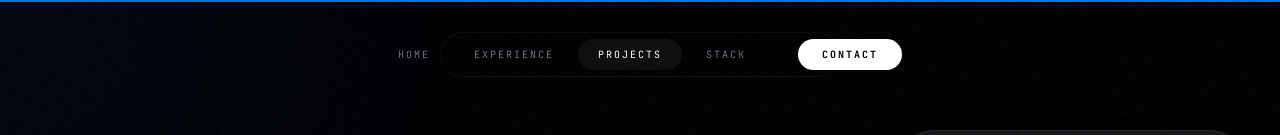
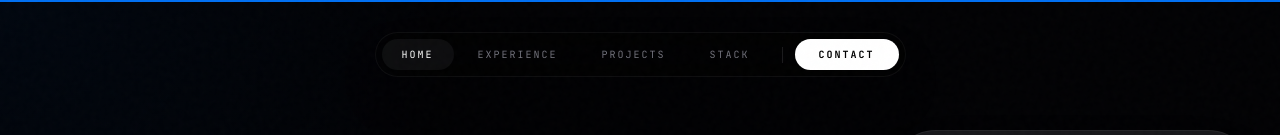
Before and after one commit to shreyash0216/Shreyash_Portfolio, a Next.js app: page / in a window 1280 px wide. Shown: the top 135 px of the page. Built offline with nearby package versions, Linux system fonts and the light colour scheme.

Commit message:
Final Update

```diff
--- a/src/components/Hero.tsx
+++ b/src/components/Hero.tsx
@@ -16,7 +16,7 @@ const Hero = () => {
                 initial={{ opacity: 0, y: 30 }}
                 animate={{ opacity: 1, y: 0 }}
                 transition={{ duration: 0.8, ease: [0.16, 1, 0.3, 1] }}
-                className="text-6xl sm:text-7xl md:text-8xl lg:text-[10rem] font-extrabold tracking-tight leading-[0.85] text-white"
+                className="text-6xl sm:text-7xl md:text-8xl lg:text-[10rem] font-extrabold tracking-tight leading-[0.9] text-white"
               >
                 Software <br />
                 <span className="text-zinc-500">Engineer</span>
--- a/src/components/Navbar.tsx
+++ b/src/components/Navbar.tsx
@@ -48,18 +48,14 @@ const Navbar = () => {
         initial={{ y: -100, opacity: 0 }}
         animate={{ y: 0, opacity: 1 }}
         transition={{ duration: 0.8, ease: [0.16, 1, 0.3, 1] }}
-        className={`flex items-center justify-between md:justify-center gap-2 p-1.5 rounded-full border transition-all duration-500 w-full max-w-[400px] md:w-auto ${
-          scrolled || isMobileMenuOpen
-          ? "bg-black/80 backdrop-blur-xl border-white/10 shadow-2xl"
-          : "bg-transparent border-transparent md:bg-black/20 md:backdrop-blur-md md:border-white/5"
-        }`}
+        className={`flex items-center gap-1 p-1.5 rounded-full bg-black/40 backdrop-blur-xl border border-white/5 shadow-2xl transition-all duration-500`}
       >
-        {/* Mobile Logo/Title (Visible only on small screens) */}
+        {/* Mobile Logo (Visible only on small screens) */}
         <div className="md:hidden pl-4 py-2 text-[10px] font-mono font-bold uppercase tracking-widest text-white">
           SA_ENGINEER
         </div>
 
-        {/* Desktop Links */}
+        {/* Desktop Links - Flattened sibling structure */}
         <div className="hidden md:flex items-center gap-1">
           {navItems.map((item) => {
             const id = item.toLowerCase() === "stack" ? "skills" : item.toLowerCase();
@@ -69,15 +65,16 @@ const Navbar = () => {
               <button
                 key={item}
                 onClick={() => scrollTo(id)}
-                className={`px-5 py-2 text-[10px] font-mono uppercase tracking-[0.2em] transition-colors relative ${
+                className={`px-5 py-2 text-[10px] font-mono uppercase tracking-[0.2em] transition-colors relative rounded-full ${
                   isActive ? "text-white" : "text-zinc-500 hover:text-white"
                 }`}
               >
-                {item}
+                <span className="relative z-10">{item}</span>
                 {isActive && (
                   <motion.div
                     layoutId="activeNav"
-                    className="absolute inset-0 bg-white/5 rounded-full z-[-1]"
+                    className="absolute inset-0 bg-white/5 rounded-full"
+                    transition={{ type: "spring", stiffness: 380, damping: 30 }}
                   />
                 )}
               </button>
--- a/src/components/SystemDesign.tsx
+++ b/src/components/SystemDesign.tsx
@@ -68,7 +68,7 @@ const SystemDesign = () => {
         </div>
       </div>
 
-      <div ref={containerRef} className="glass-card p-6 md:p-8 overflow-x-auto relative scrollbar-hide">
+      <div ref={containerRef} className="glass-card pt-24 pb-8 px-6 md:px-12 lg:overflow-visible overflow-x-auto relative scrollbar-hide">
         <div className="flex items-center justify-between gap-6 relative lg:h-28 min-w-[900px] lg:min-w-0">
           {NODES.map((node, i) => {
             const isNeighbor = hoveredNode !== null && (hoveredNode === i - 1 || hoveredNode === i + 1);
@@ -84,14 +84,14 @@ const SystemDesign = () => {
               >
                 <motion.div
                   animate={{
-                    scale: isActive ? 1.15 : isNeighbor ? 1.05 : 1,
+                    scale: isActive ? 1.1 : isNeighbor ? 1.05 : 1,
                     opacity: isInactive ? 0.4 : 1,
                     borderColor: isActive ? node.color : isNeighbor ? "rgba(255,255,255,0.2)" : "rgba(255,255,255,0.05)"
                   }}
                   className="flex flex-col items-center gap-4 cursor-help relative"
                 >
                   <div
-                    className="w-14 h-14 md:w-16 md:h-16 rounded-2xl bg-black border border-zinc-800 flex items-center justify-center text-white transition-all shadow-2xl relative overflow-visible"
+                    className="w-14 h-14 md:w-16 md:h-16 rounded-2xl bg-black border border-zinc-800 flex items-center justify-center text-white transition-all shadow-2xl relative"
                     style={{
                       boxShadow: isActive ? `0 0 40px ${node.color}40` : isNeighbor ? `0 0 20px ${node.color}10` : 'none',
                     }}
@@ -104,27 +104,27 @@ const SystemDesign = () => {
                           initial={{ opacity: 0, y: 15, scale: 0.95 }}
                           animate={{ opacity: 1, y: 0, scale: 1 }}
                           exit={{ opacity: 0, y: 15, scale: 0.95 }}
-                          className={`absolute z-[100] w-64 p-5 bg-[#09090b]/95 backdrop-blur-xl border border-white/10 rounded-2xl shadow-2xl pointer-events-none
-                            ${i > NODES.length / 2 ? 'right-0 origin-right' : 'left-0 origin-left'}
-                            top-20
+                          className={`absolute z-[100] w-64 p-5 bg-[#09090b]/98 backdrop-blur-2xl border border-white/10 rounded-2xl shadow-[0_20px_50px_rgba(0,0,0,0.5)] pointer-events-none
+                            ${i > NODES.length / 2 ? '-right-4 lg:-right-4 origin-right' : '-left-4 lg:-left-4 origin-left'}
+                            -top-[155px]
                           `}
                         >
                           <div className="space-y-4 text-left">
                             <div>
-                              <p className="text-[9px] font-mono text-accent uppercase tracking-widest mb-1">Purpose</p>
+                              <p className="text-[9px] font-mono text-accent uppercase tracking-widest mb-1 font-bold">Purpose</p>
                               <p className="text-xs text-white font-bold leading-tight">{node.purpose}</p>
                             </div>
                             <div>
-                              <p className="text-[9px] font-mono text-zinc-500 uppercase tracking-widest mb-1">Intelligence</p>
-                              <p className="text-[11px] text-zinc-400 leading-relaxed">{node.desc}</p>
+                              <p className="text-[9px] font-mono text-zinc-500 uppercase tracking-widest mb-1 font-bold">Intelligence</p>
+                              <p className="text-[11px] text-zinc-300 leading-relaxed font-medium">{node.desc}</p>
                             </div>
-                            <div className="pt-2 flex flex-wrap gap-1.5 border-t border-white/5">
+                            <div className="pt-3 flex flex-wrap gap-1.5 border-t border-white/5">
                               {node.tech.map(t => (
-                                <span key={t} className="px-1.5 py-0.5 bg-white/5 rounded text-[8px] font-mono text-zinc-500">{t}</span>
+                                <span key={t} className="px-2 py-0.5 bg-white/5 border border-white/5 rounded text-[8px] font-mono text-zinc-400">{t}</span>
                               ))}
                             </div>
                           </div>
-                          <div className={`absolute -top-1 w-2 h-2 bg-[#09090b] border-t border-l border-white/10 rotate-45 ${i > NODES.length / 2 ? 'right-6' : 'left-6'}`} />
+                          <div className={`absolute -bottom-1 w-2 h-2 bg-[#09090b] border-b border-r border-white/10 rotate-45 ${i > NODES.length / 2 ? 'right-10' : 'left-10'}`} />
                         </motion.div>
                       )}
                     </AnimatePresence>
@@ -138,7 +138,7 @@ const SystemDesign = () => {
                   <div className="flex items-center justify-center">
                     <motion.div
                       animate={{
-                        opacity: hoveredNode === i || hoveredNode === i + 1 ? 1 : 0.1,
+                        opacity: hoveredNode === i || hoveredNode === i + 1 ? 1 : 0.15,
                         scaleX: hoveredNode === i || hoveredNode === i + 1 ? 1.2 : 1,
                         backgroundColor: hoveredNode === i || hoveredNode === i + 1 ? node.color : "#27272a"
                       }}
@@ -147,9 +147,13 @@ const SystemDesign = () => {
                     <motion.div
                       animate={{
                         x: hoveredNode === i || hoveredNode === i + 1 ? [0, 4, 0] : 0,
-                        color: hoveredNode === i || hoveredNode === i + 1 ? node.color : "#27272a"
+                        color: hoveredNode === i || hoveredNode === i + 1 ? node.color : "#27272a",
+                        opacity: hoveredNode === i || hoveredNode === i + 1 ? 1 : 0.15,
                       }}
-                      transition={{ repeat: hoveredNode === i || hoveredNode === i + 1 ? Infinity : 0, duration: 1.5 }}
+                      transition={{
+                        x: { repeat: hoveredNode === i || hoveredNode === i + 1 ? Infinity : 0, duration: 1.5 },
+                        opacity: { duration: 0.3 }
+                      }}
                       className="-ml-2 transition-colors"
                     >
                       <ArrowRight size={16} />
```
